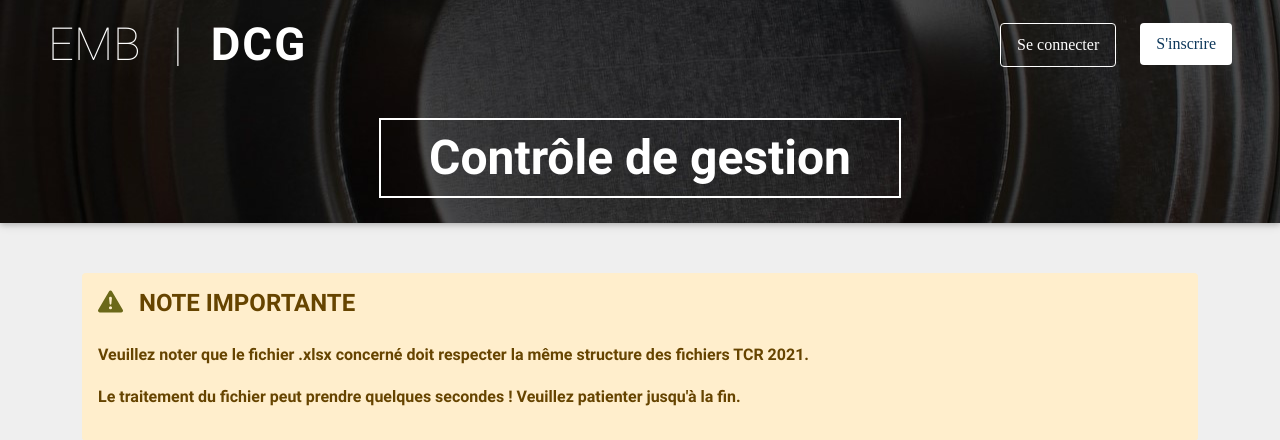
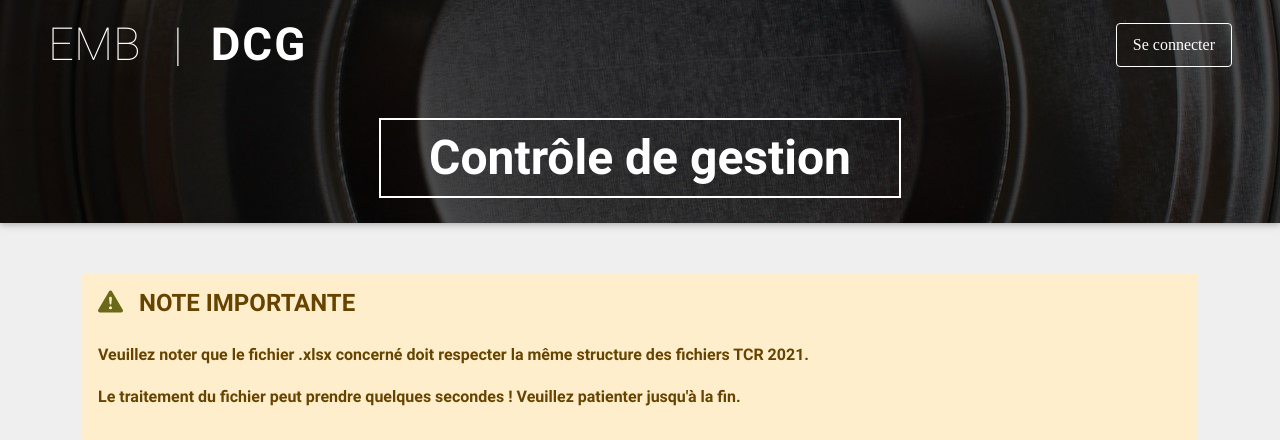
Before and after one commit to zedkaria-bel/EMB, a Django app: template core/templates/core/add_tcr.html in a window 1280 px wide. Shown: the top 440 px of the page. Run offline with Django 4.2, Linux system fonts and the light colour scheme; the template is opened without the code that fills it, so the values that code supplies are empty; parts of the project's set-up code (start-up, migrations or seed data) failed here and were passed over; some libraries are stand-ins or nearby versions; some web fonts are replaced.

Commit message:
remove-inscription

```diff
--- a/templates/main/navbar.html
+++ b/templates/main/navbar.html
@@ -118,11 +118,11 @@
             <span class="px-2 clearfix d-none d-sm-inline-block" style="color: white;"> Se connecter </span>
           </a>
         </li>
-        <li class="nav-item ml-4">
+        <!-- <li class="nav-item ml-4">
           <a class="nav-link waves-effect" style="border-radius: 4px; background-color: white; color:#0e385b !important ;" href="{% url 'account_signup' %}">
             <span class=" px-2 clearfix d-none d-sm-inline-block"> S'inscrire </span>
           </a>
-        </li>
+        </li> -->
         {% endif %}
       </ul>
     </b>
```
